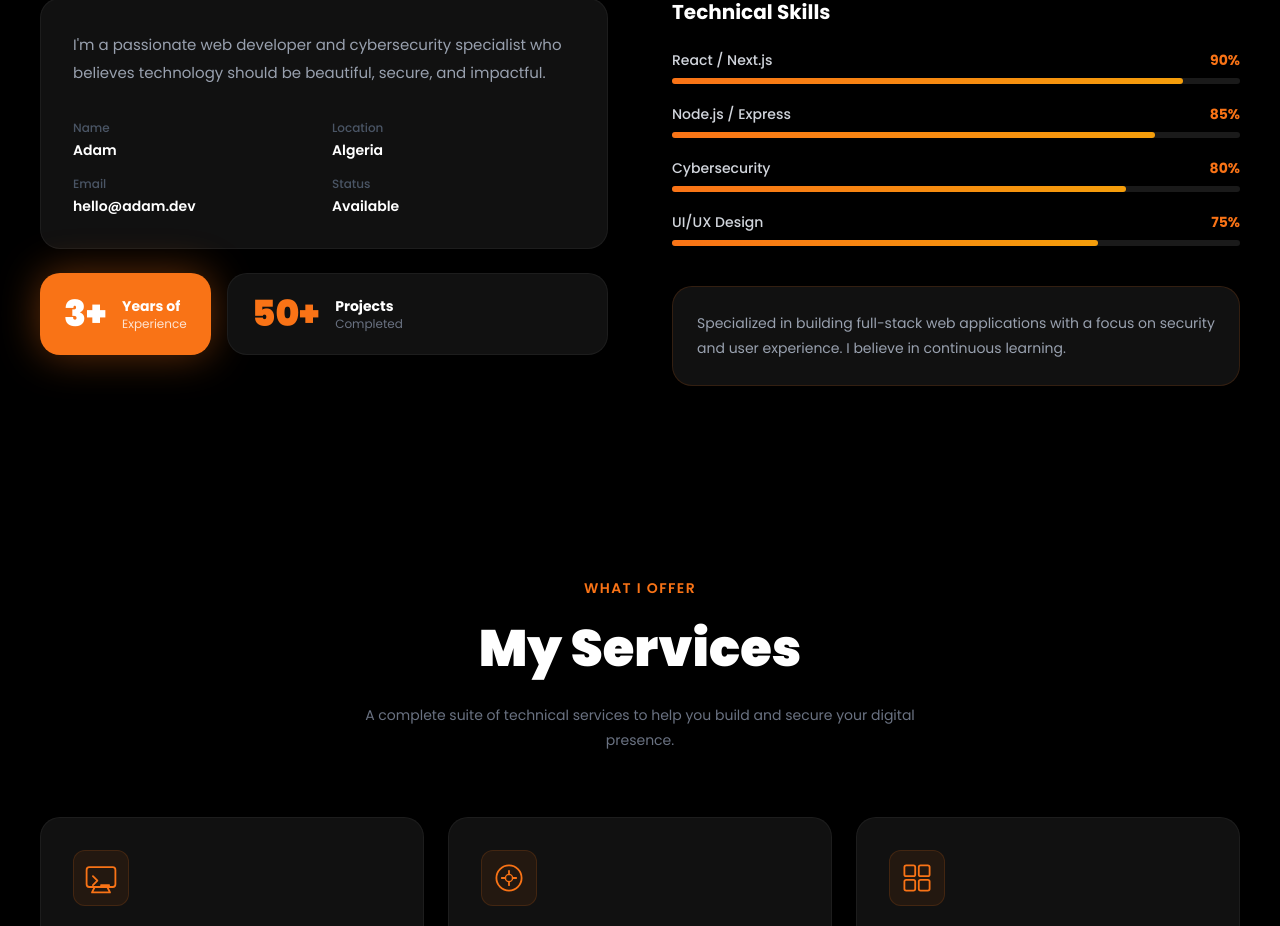
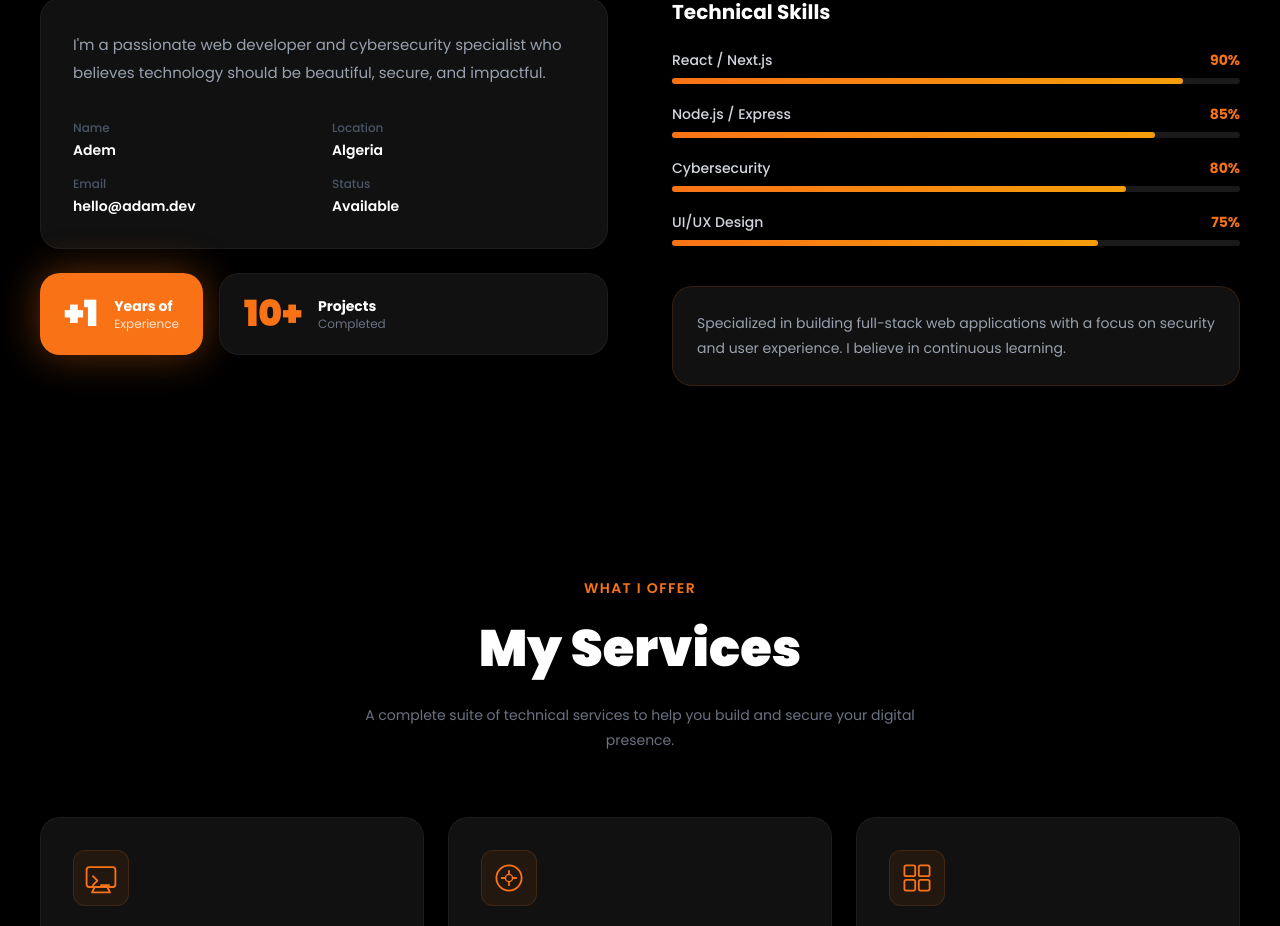
Before and after one commit to bx2-labs/platformadem, a React (Vite) app in the folder sirian-vercel/: page / in a window 1280 px wide. Shown: the part 1071-1997 px from the top of the page. Built offline with nearby package versions, Linux system fonts and the light colour scheme; no server answers; the database is empty.

Commit message:
Fix name and statistics in AboutSection component

```diff
--- a/sirian-vercel/src/components/AboutSection.tsx
+++ b/sirian-vercel/src/components/AboutSection.tsx
@@ -18,12 +18,12 @@ export default function AboutSection({ lang }: AboutSectionProps) {
   const bio = content["about_bio"] || (isAr
     ? "أنا مطور ويب شغوف ومتخصص في الأمن السيبراني. أؤمن بأن التكنولوجيا يجب أن تكون جميلة وآمنة ومؤثرة."
     : "I'm a passionate web developer and cybersecurity specialist who believes technology should be beautiful, secure, and impactful.");
-  const name = content["about_name"] || "Adam";
+  const name = content["about_name"] || "Adem";
   const location = content["about_location"] || (isAr ? "الجزائر" : "Algeria");
   const email = content["about_email"] || "hello@adam.dev";
   const status = content["about_status"] || (isAr ? "متاح" : "Available");
-  const statYears = content["stat_years"] || "3+";
-  const statProjects = content["stat_projects"] || "50+";
+  const statYears = content["stat_years"] || "+1";
+  const statProjects = content["stat_projects"] || "10+";
 
   const skills = [
     { name: content["skill_1_name"] || "React / Next.js", level: parseInt(content["skill_1_level"] || "90") },
```
